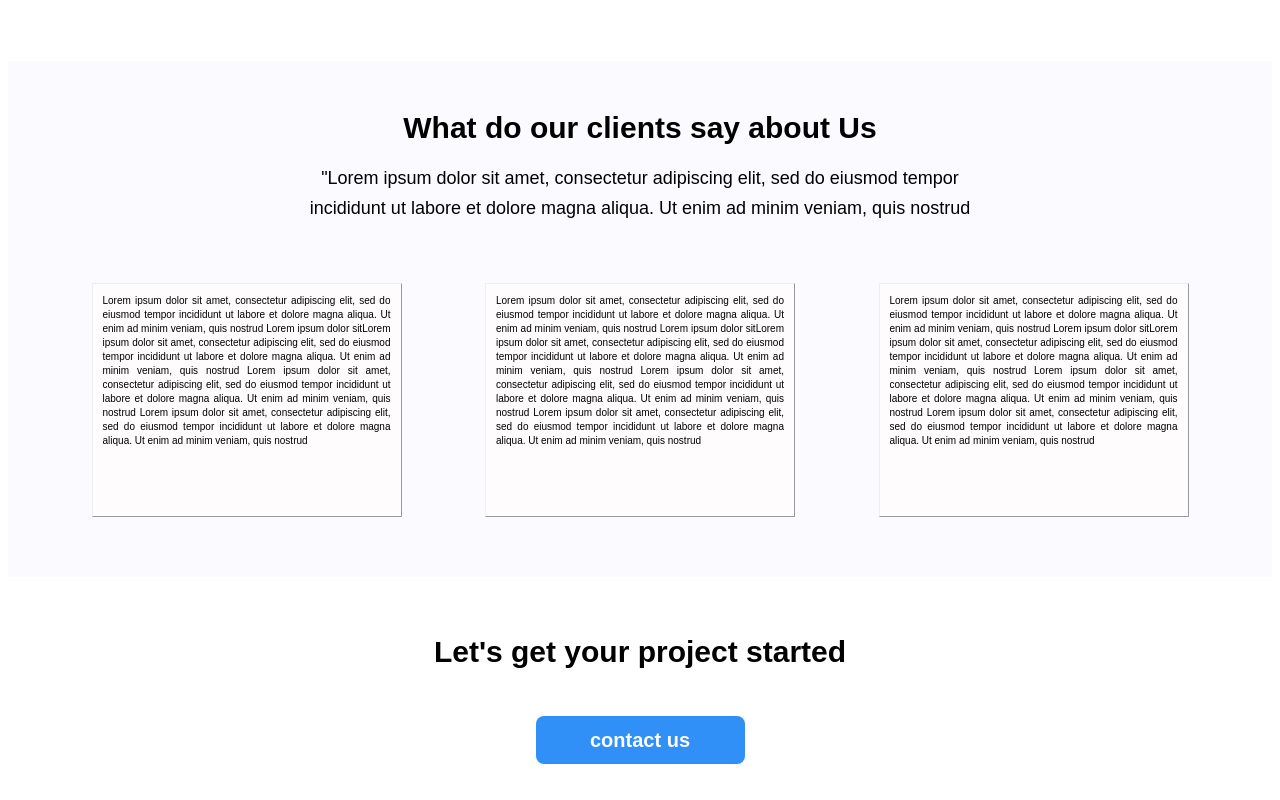
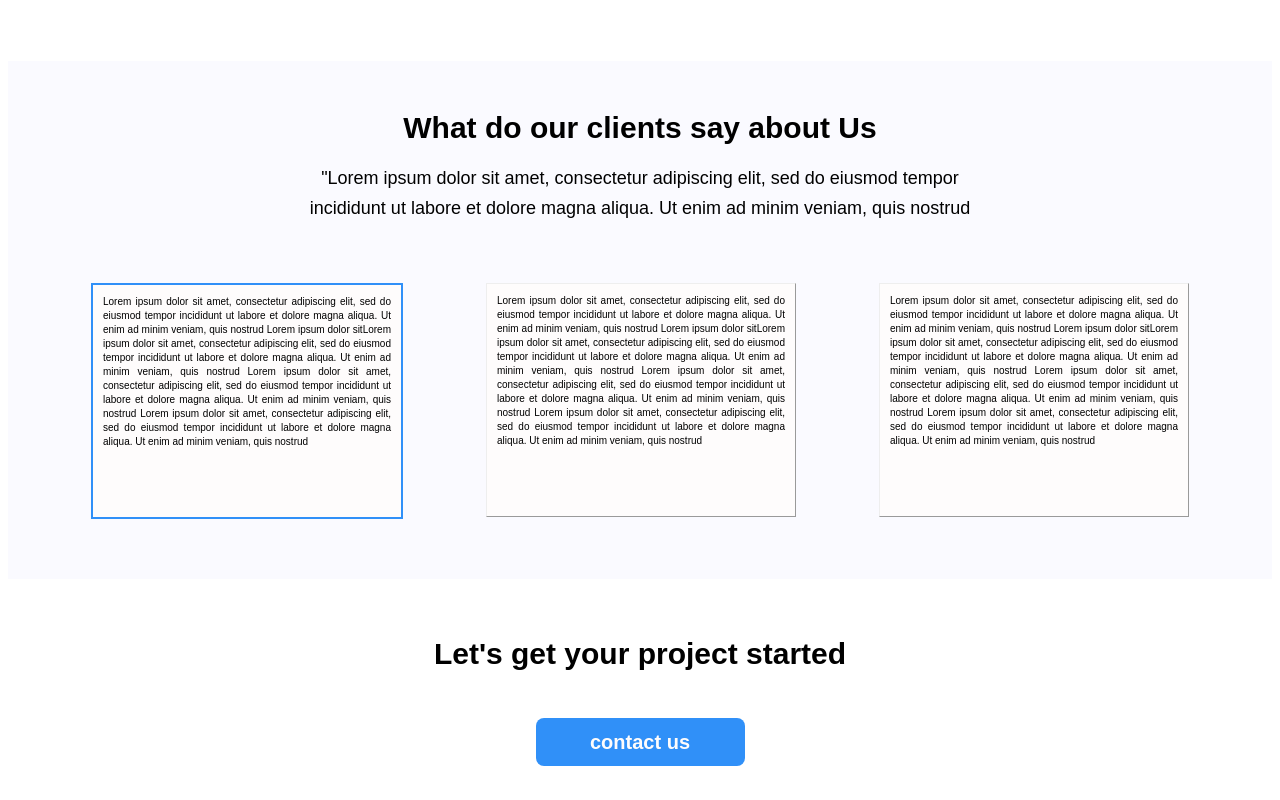
Before and after one commit to fouhad-hub/novasphere, a plain HTML site: page index.html in a window 1280 px wide. In both pictures the pointer is over the element 246 px from the left and 4818 px from the top of the page. Shown: the part 4418-5218 px from the top of the page. Drawn offline with Linux system fonts and the light colour scheme.

Commit message:
new change

```diff
--- a/style/style.css
+++ b/style/style.css
@@ -292,9 +292,6 @@ padding-bottom: 40px;
     width: 324px;
  height: 230px;
 }
-.img-h5:hover{
-
-}
 .p-h5{
   color: #000000;
 font-family: sans-serif;
@@ -356,6 +353,10 @@ text-align: justify;
 border: 1px outset;
 padding: 10px;
 background-color:#FEFCFC;
+}
+.p-h6:hover{
+    border: 2px solid #3090F8;
+    transition-duration: 500ms;
 }
 .border{
     display: flex;
```
